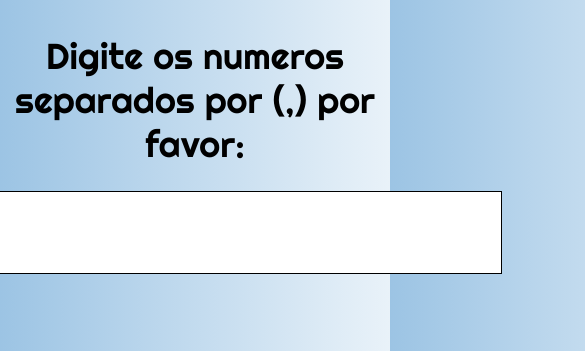
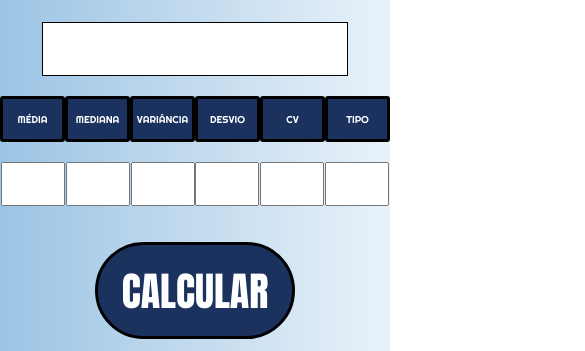
Before and after one commit to VitorVargass/Statistical-program, a plain HTML site: page index.html in a window 390 px wide. Shown: the part 255-606 px from the top of the page, 585 px wide, since content can reach past the window. Drawn offline with Linux system fonts and the light colour scheme.

Commit message:
oi legal

```diff
--- a/assets/style.css
+++ b/assets/style.css
@@ -4,7 +4,6 @@
 
 body {
     font-family: 'Righteous';
-
     background: linear-gradient( 90deg, #9CC4E4, #E9F2F9);
     margin: 0;
     padding: 0;
@@ -78,5 +77,70 @@ text-align: center;
 }
 .button:hover {
     transform: scale(1.2);
-    transition: all 0.5s
+    transition: all 0.5s;
 }
+@media (max-width:1024px) {
+    .font-inputs, .names {
+        max-width: 150px;
+        max-height: 50px;
+        font-size: 20px;
+        padding: 0px;
+    }
+    .inputs, .boxes {
+        margin-top: 40px;
+    }
+}
+@media (max-width:768px) {
+
+    .font-inputs, .names {
+        max-height: 50px;
+        max-width: 100px;
+        font-size: 19px;
+    }
+    .move-button{
+     margin-top: 40px;
+    }
+    .button {
+        max-width: 250px;
+        font-size: 48px;
+    }
+    .boxes {
+        margin-top: 20px;
+    }
+    .receiver {
+        max-width: 500px;
+        max-height: 65px;
+        font-size: 30px;
+    }
+    .subtitle {
+        font-size: 34px;
+        margin-top: 0px;
+    }
+}
+@media (max-width:425px) {
+    .title {
+        font-size:48px;
+    }
+    .subtitle {
+        font-size: 28px;
+    }
+    .receiver {
+        max-width: 300px;
+        max-height: 50px;
+    }
+    .names, .font-inputs {
+        max-width: 60px;
+        max-height: 40px;
+        font-size: 10px;
+    }
+    .inputs {
+        margin-top:20px;
+    }
+    .move-button {
+        margin-top: 0px;
+    }
+    .button {
+        max-width: 200px;
+        font-size: 40px;
+    }
+}
```
Also changed, not shown: index.html (+8 -8 lines).
